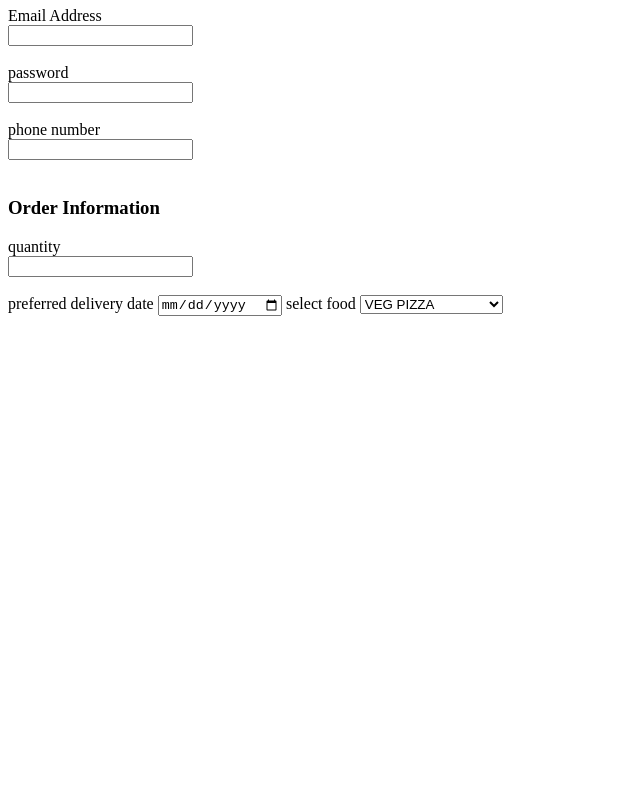
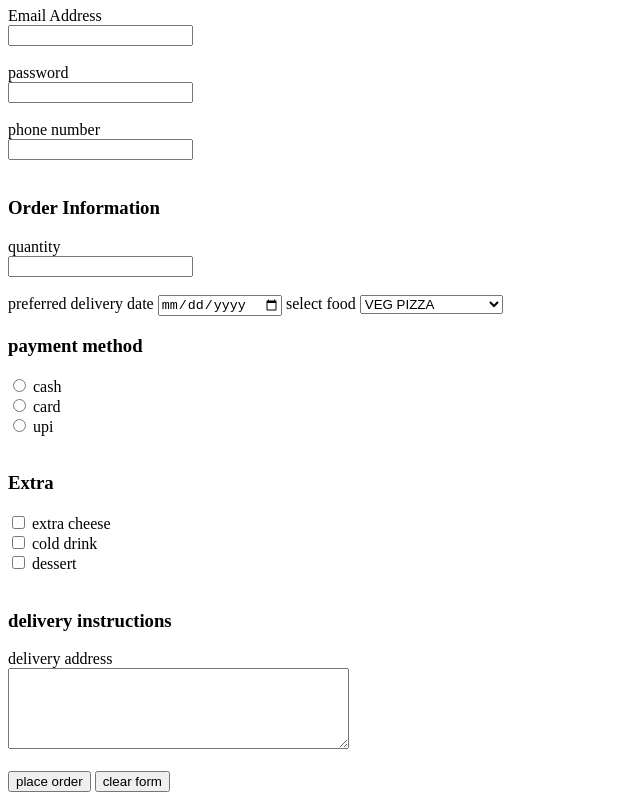
Before and after one commit to Apeksha0119/bite-box, a plain HTML site: page contact.html in a window 1280 px wide. Shown: the part 320-1120 px from the top of the page, without its empty margins (0-640 px from the left). Before the commit the page ends 800 px from the top, so only its background shows below. Drawn offline with Linux system fonts and the light colour scheme.

Commit message:
updated menu

```diff
--- a/contact.html
+++ b/contact.html
@@ -41,13 +41,43 @@
         <input type="date" id="delivery date" name="delivery date">
 
         <lable for="food">select food </lable>
-        <select id-="food" name="food">
+        <select id="food" name="food">
         <option>VEG PIZZA</option>
         <option>CHEESE BURGER</option>
         <option>white sause pasta</option>
         <option>veg grilled sandwich</option>
         <option>chocolate sandwich</option>
         </select>
+        <h3>payment method</h3>
+        <input type="radio" id="cash" name="payment">
+        <label for="cash">cash</label>
+        <br>
+
+        <input type="radio" id="card" name="payment">
+        <lable for="card">card</lable>
+        <br>
+
+        <input type="radio" id="upi" name="payment">
+        <lable for="upi">upi</lable>
+        <br><br>
+        <h3>Extra</h3>
+        <input type="checkbox" id="drink" name="extra">
+        <lable for="cheese">extra cheese</lable>
+        <br>
+
+        <input type="checkbox" id="drink" name="extra">
+        <lable for="drink">cold drink</lable>
+        <br>
+
+        <input type="checkbox" id="dessert" name="extra">
+        <lable for="dessert">dessert</lable>
+        <br><br>
+        <h3>delivery instructions</h3>
+        <label for="address">delivery address</label><br>
+        <textarea id="address" name="address" rows="5" cols="40"></textarea>
+        <br><br>
+        <input type="submit" value="place order">
+        <input type="submit" value="clear form">
     </form>
 </body>
 </html>
```
Also changed, not shown: demo.html (+1 -0 lines), index.html (+1 -0 lines), 1 other file.
